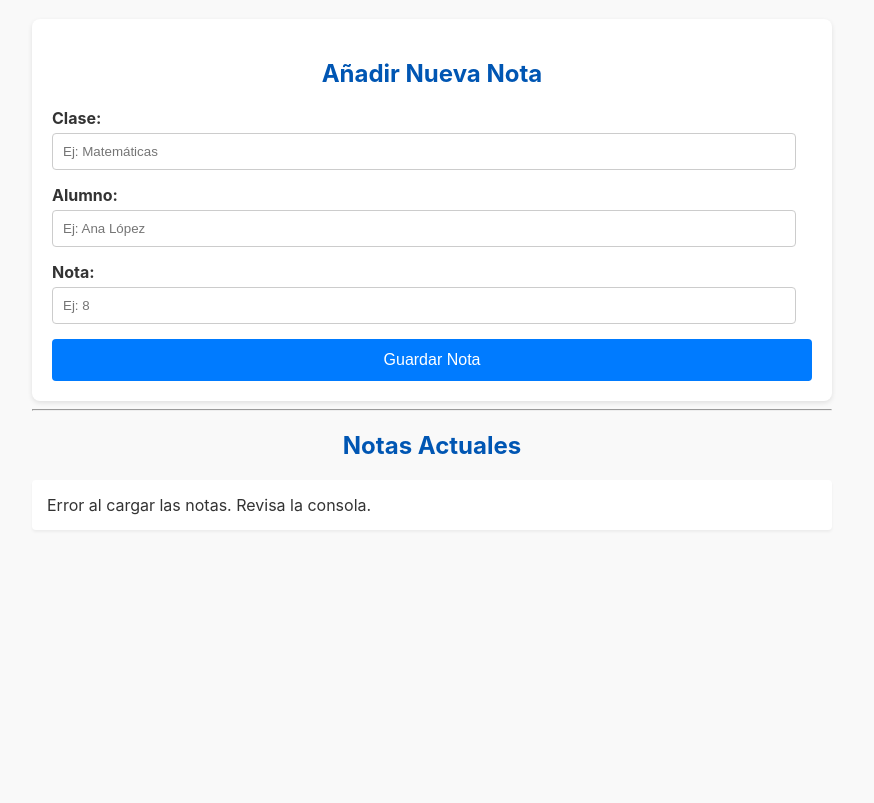
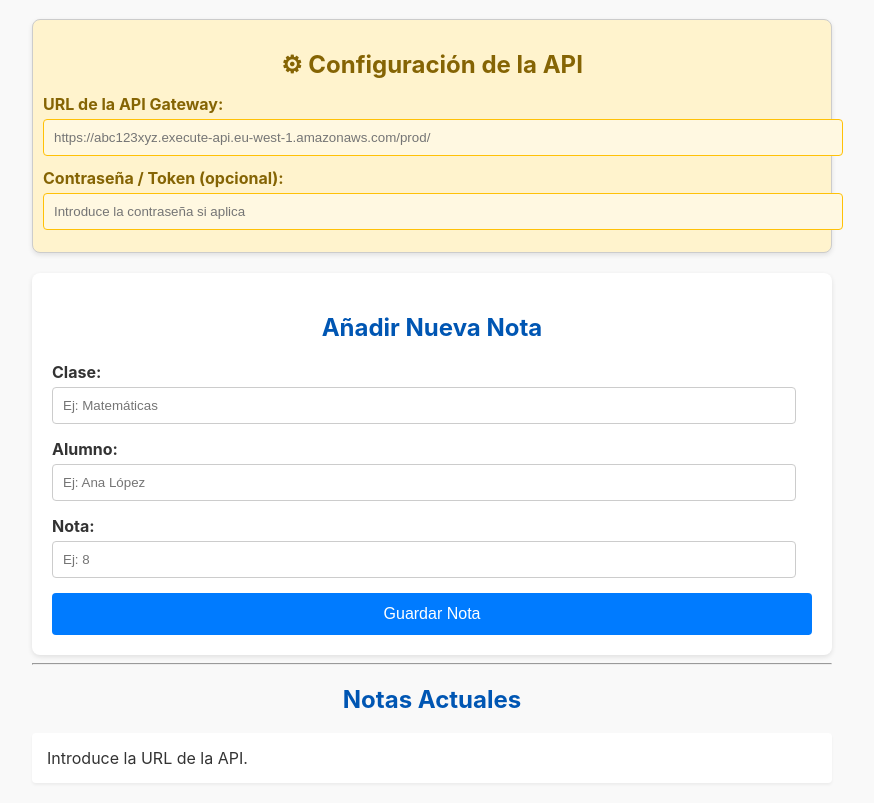
Before and after one commit to Carlossr2401/EntregaCN-API, a plain HTML site: page frontend/index.html in a window 1280 px wide. Shown: the part 63-866 px from the top of the page, without its empty margins (208-1082 px from the left). Before the commit the page ends 800 px from the top, so only its background shows below. Drawn offline with Linux system fonts and the light colour scheme; no server answers.

Commit message:
Modificación del YAML y del frrontend

```diff
--- a/frontend/app.js
+++ b/frontend/app.js
@@ -1,7 +1,7 @@
-// --- CONFIGURACIÓN ---
-// ¡CAMBIA ESTA IP POR LA IP PÚBLICA DE TU INSTANCIA EC2!
-const API_URL = 'https://sdnd206mgj.execute-api.us-east-1.amazonaws.com/prod/';
-// ---------------------
+// --- CONFIGURACIÓN DINÁMICA ---
+// La URL de la API se toma desde el input del HTML
+const APIInput = document.getElementById('api-url');
+const PASSWORDInput = document.getElementById('api-password'); // Si usas contraseña
 
 // Referencias a los elementos del DOM
 const form = document.getElementById('form-crear-nota');
@@ -11,6 +11,12 @@ const listaNotas = document.getElementById('lista-notas');
  * 1. Cargar y mostrar todas las notas (GET ALL)
  */
 async function cargarNotas() {
+    const API_URL = APIInput.value.trim();
+    if (!API_URL) {
+        listaNotas.innerHTML = '<li>Introduce la URL de la API.</li>';
+        return;
+    }
+
     try {
         const response = await fetch(API_URL);
         if (!response.ok) {
@@ -43,7 +49,6 @@ async function cargarNotas() {
             const deleteBtn = document.createElement('button');
             deleteBtn.className = 'delete-btn';
             deleteBtn.innerText = 'Borrar 🗑️';
-            // Guardamos el ID en el botón para saber cuál borrar
             deleteBtn.dataset.id = nota.id;
 
             item.appendChild(info);
@@ -61,39 +66,32 @@ async function cargarNotas() {
  * 2. Crear una nueva nota (POST)
  */
 async function crearNota(e) {
-    // Prevenir que el formulario recargue la página
     e.preventDefault();
+    const API_URL = APIInput.value.trim();
+    if (!API_URL) {
+        alert('Introduce la URL de la API antes de crear una nota.');
+        return;
+    }
 
-    // Obtener los valores del formulario
     const clase = document.getElementById('clase').value;
     const alumno = document.getElementById('alumno').value;
     const nota = parseInt(document.getElementById('nota').value);
 
-    const nuevaNota = {
-        Clase: clase,
-        Alumno: alumno,
-        Nota: nota
-    };
+    const nuevaNota = { Clase: clase, Alumno: alumno, Nota: nota };
 
     try {
         const response = await fetch(API_URL, {
             method: 'POST',
-            headers: {
-                'Content-Type': 'application/json'
-            },
+            headers: { 'Content-Type': 'application/json' },
             body: JSON.stringify(nuevaNota)
         });
 
         if (!response.ok) {
-            // Intentar leer el error de la API
             const errorData = await response.json();
             throw new Error(errorData.details || `Error HTTP: ${response.status}`);
         }
 
-        // Limpiar el formulario
         form.reset();
-
-        // Recargar la lista de notas para mostrar la nueva
         cargarNotas();
 
     } catch (error) {
@@ -106,43 +104,31 @@ async function crearNota(e) {
  * 3. Borrar una nota (DELETE)
  */
 async function borrarNota(e) {
-    // Solo reaccionar si se hizo clic en un botón de borrar
-    if (e.target.classList.contains('delete-btn')) {
+    if (!e.target.classList.contains('delete-btn')) return;
 
-        const idParaBorrar = e.target.dataset.id;
-
-        if (!confirm(`¿Seguro que quieres borrar la nota con ID: ${idParaBorrar}?`)) {
+    const API_URL = APIInput.value.trim();
+    if (!API_URL) {
+        alert('Introduce la URL de la API antes de borrar una nota.');
         return;
     }
 
+    const idParaBorrar = e.target.dataset.id;
+    if (!confirm(`¿Seguro que quieres borrar la nota con ID: ${idParaBorrar}?`)) return;
+
     try {
-            const response = await fetch(`${API_URL}/${idParaBorrar}`, {
-                method: 'DELETE'
-            });
-
+        const response = await fetch(`${API_URL}/${idParaBorrar}`, { method: 'DELETE' });
         if (!response.ok) {
             const errorData = await response.json();
             throw new Error(errorData.error || `Error HTTP: ${response.status}`);
         }
-
-            // Recargar la lista para que desaparezca la nota borrada
         cargarNotas();
-
     } catch (error) {
         console.error('Error al borrar nota:', error);
         alert(`Error al borrar: ${error.message}`);
     }
 }
-}
-
 
 // --- INICIALIZACIÓN ---
-
-// 1. Cargar las notas cuando la página se abre
 document.addEventListener('DOMContentLoaded', cargarNotas);
-
-// 2. Escuchar el 'submit' del formulario
 form.addEventListener('submit', crearNota);
-
-// 3. Escuchar clics en la lista (para los botones de borrar)
 listaNotas.addEventListener('click', borrarNota);
--- a/frontend/index.html
+++ b/frontend/index.html
@@ -10,6 +10,20 @@
 
     <h1>📚 Sistema de Control de Notas</h1>
 
+    <!-- --- ZONA DE CONFIGURACIÓN --- -->
+    <section id="configuracion" style="border:1px solid #ccc; padding:10px; margin-bottom:20px;">
+        <h2>⚙ Configuración de la API</h2>
+        <div class="form-grupo">
+            <label for="api-url">URL de la API Gateway:</label>
+            <input type="text" id="api-url" placeholder="https://abc123xyz.execute-api.eu-west-1.amazonaws.com/prod/" style="width:100%;">
+        </div>
+        <div class="form-grupo">
+            <label for="api-password">Contraseña / Token (opcional):</label>
+            <input type="text" id="api-password" placeholder="Introduce la contraseña si aplica" style="width:100%;">
+        </div>
+    </section>
+
+    <!-- --- FORMULARIO PARA CREAR NOTAS --- -->
     <form id="form-crear-nota">
         <h2>Añadir Nueva Nota</h2>
         <div class="form-grupo">
@@ -30,8 +44,7 @@
     <hr>
 
     <h2>Notas Actuales</h2>
-    <ul id="lista-notas">
-        </ul>
+    <ul id="lista-notas"></ul>
 
     <script src="app.js"></script>
 </body>
--- a/frontend/styles.css
+++ b/frontend/styles.css
@@ -82,3 +82,37 @@ li {
 .delete-btn:hover {
     background-color: #a71d2a;
 }
+
+/* --- Zona de Configuración --- */
+#configuracion {
+    background: #fff3cd; /* un amarillo suave */
+    border-radius: 8px;
+    padding: 15px 20px;
+    margin-bottom: 20px;
+    box-shadow: 0 2px 5px rgba(0,0,0,0.1);
+}
+
+#configuracion h2 {
+    text-align: center;
+    color: #856404; /* marrón oscuro para destacar */
+    margin-bottom: 15px;
+}
+
+#configuracion .form-grupo {
+    margin-bottom: 12px;
+}
+
+#configuracion .form-grupo label {
+    font-weight: bold;
+    margin-bottom: 5px;
+    display: block;
+    color: #856404;
+}
+
+#configuracion .form-grupo input {
+    width: 95%;
+    padding: 10px;
+    border: 1px solid #ffc107; /* borde amarillo */
+    border-radius: 4px;
+    background-color: #fff8e1; /* fondo suave */
+}
```
Also changed, not shown: 2 other files. Lines whose indentation alone changed are shown as unchanged.
